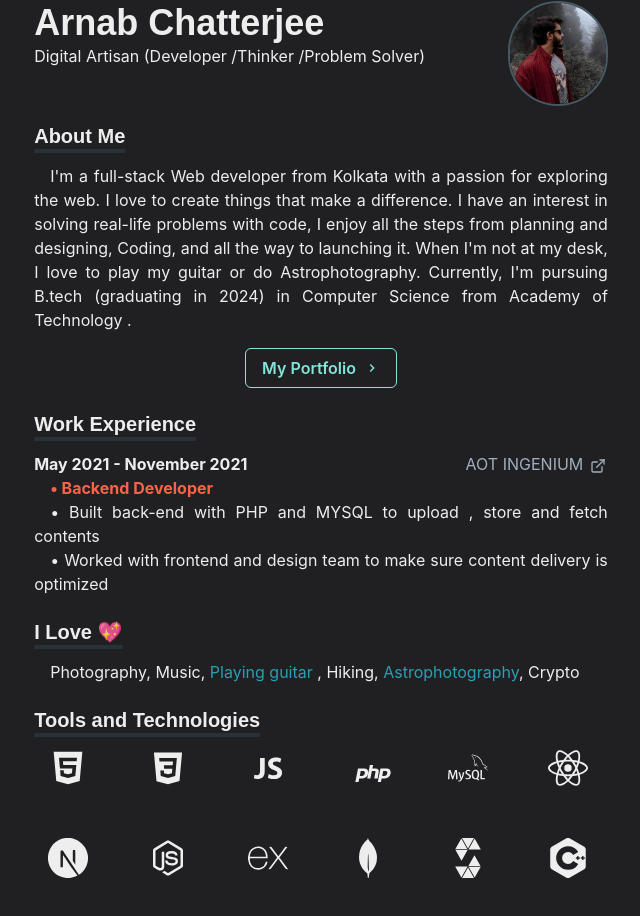
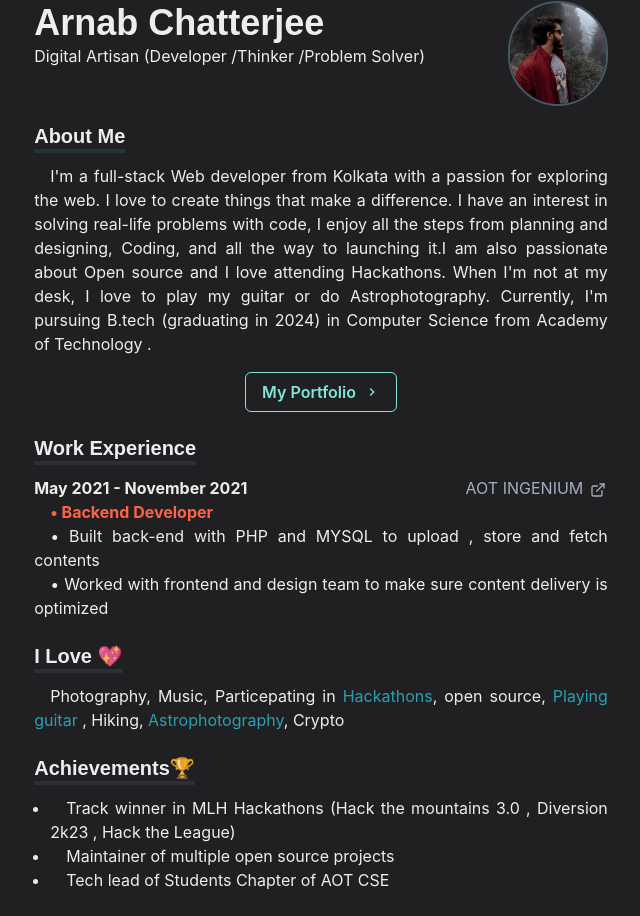
Before and after one commit to arnab2001/PersonalSite, a Next.js app: page / in a window 1280 px wide. Shown: the part 135-1051 px from the top of the page, without its empty margins (319-959 px from the left). Built offline with nearby package versions, Linux system fonts and the light colour scheme.

Commit message:
Feat: Achivement section

```diff
--- a/pages/index.js
+++ b/pages/index.js
@@ -1,5 +1,5 @@
 import NextLink from 'next/link'
-import { Container,Box,Heading ,Link,useColorModeValue,Image, Button,SimpleGrid, List, ListItem, Flex} from "@chakra-ui/react";
+import { Container,Box,Heading ,Link,useColorModeValue,Image, Button,SimpleGrid, List, ListItem, Flex, UnorderedList} from "@chakra-ui/react";
 
 
 import Section from "../components/section";
@@ -64,7 +64,7 @@ const Page = () => {
                 <Paragraph>
                 I&apos;m a full-stack Web developer from Kolkata with a passion for exploring the web. I love to create things that make a difference.
 
-I  have an interest in solving real-life problems with code, I enjoy all the steps from planning and designing, Coding, and all the way to launching it. When I&apos;m not at my desk, I love to play my guitar or do Astrophotography. Currently, I&apos;m pursuing B.tech (graduating in 2024) in Computer Science from Academy of Technology
+I  have an interest in solving real-life problems with code, I enjoy all the steps from planning and designing, Coding, and all the way to launching it.I am also passionate about Open source and I love attending Hackathons. When I&apos;m not at my desk, I love to play my guitar or do Astrophotography. Currently, I&apos;m pursuing B.tech (graduating in 2024) in Computer Science from Academy of Technology
                     .
                 </Paragraph>
             <Box align = "center" my = {4}>
@@ -99,12 +99,25 @@ I  have an interest in solving real-life problems with code, I enjoy all the ste
                         I Love 💖</Heading>
 
                 <Paragraph>
-                    Photography,{' '}Music, {' '} <Link href='https://www.youtube.com/channel/UCXfIgPuZ9xWylcsWIsyIE2w/videos'  isExternal>Playing guitar
+                    Photography,{' '}Music, Particepating in <Link>Hackathons</Link>, open source, {' '} <Link href='https://www.youtube.com/channel/UCXfIgPuZ9xWylcsWIsyIE2w/videos'  isExternal>Playing guitar
                     </Link> ,
 
                     Hiking,{' '}
                     <Link href="https://www.facebook.com/photo.php?fbid=2344927942313976&set=pb.100003903798381.-2207520000..&type=3" isExternal >Astrophotography</Link>,{' '}Crypto
 
+                </Paragraph>
+            </Section>
+
+            <Section delay={1}>
+                <Heading as="h3" variant="section-title">
+                    Achievements🏆
+                </Heading>
+                <Paragraph>
+                    <UnorderedList>
+                        <ListItem> Track winner in MLH Hackathons (Hack the mountains 3.0 , Diversion 2k23 , Hack the League) </ListItem>
+                        <ListItem> Maintainer of multiple open source projects </ListItem>
+                        <ListItem> Tech lead of Students Chapter of AOT CSE </ListItem>
+                    </UnorderedList>
                 </Paragraph>
             </Section>
             <Section delay={1}>
```
Also changed, not shown: public/images/ledged/Screenshot 2023-03-06 233614.jpg (added).
